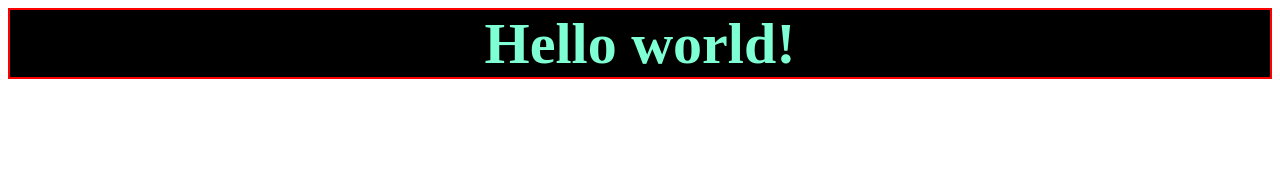
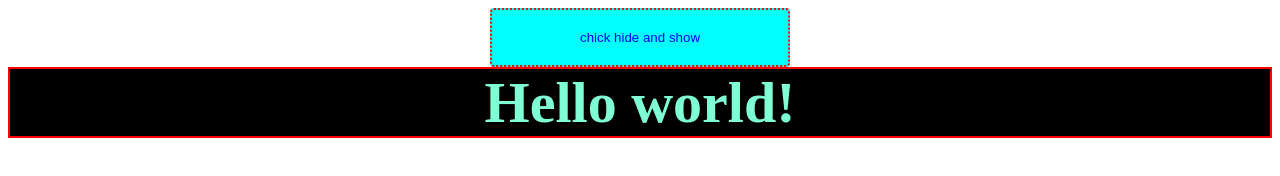
Before and after one commit to seavley/testingGit, a plain HTML site: page index.html in a window 1280 px wide. Drawn offline with nearby package versions, Linux system fonts and the light colour scheme.

Commit message:
add html css JavaScript

```diff
--- a/JS/script.js
+++ b/JS/script.js
@@ -0,0 +1,5 @@
+$(document).ready(function(){
+    $("#click").click(function(){
+        $("h1").slideUp(3000).slideDown(3000);
+    });
+});
--- a/StyleCSS/style.css
+++ b/StyleCSS/style.css
@@ -7,3 +7,18 @@ h1{
     padding: 0;
     border: 2px solid red;
 }
+#click{
+    background-color: aqua;
+    color: blue;
+    text-align: center;
+    width: 300px;
+    padding: 20px;
+    border-radius: 4px;
+    border: 2px dotted red;
+    margin: auto;
+    display: block;
+}
+#click:hover{
+    background-color: rgba(165, 42, 42, 0.347);
+    color: red
+}
--- a/index.html
+++ b/index.html
@@ -6,9 +6,11 @@
     <meta name="viewport" content="width=device-width, initial-scale=1.0">
     <title>Document</title>
     <link rel="stylesheet" href="StyleCSS/style.css">
+    <script src="https://ajax.googleapis.com/ajax/libs/jquery/3.6.1/jquery.min.js"></script>
     <script src="JS/script.js"></script>
 </head>
 <body>
+    <button id="click">chick hide and show</button>
     <h1>Hello world!</h1>
 </body>
 </html>
```
